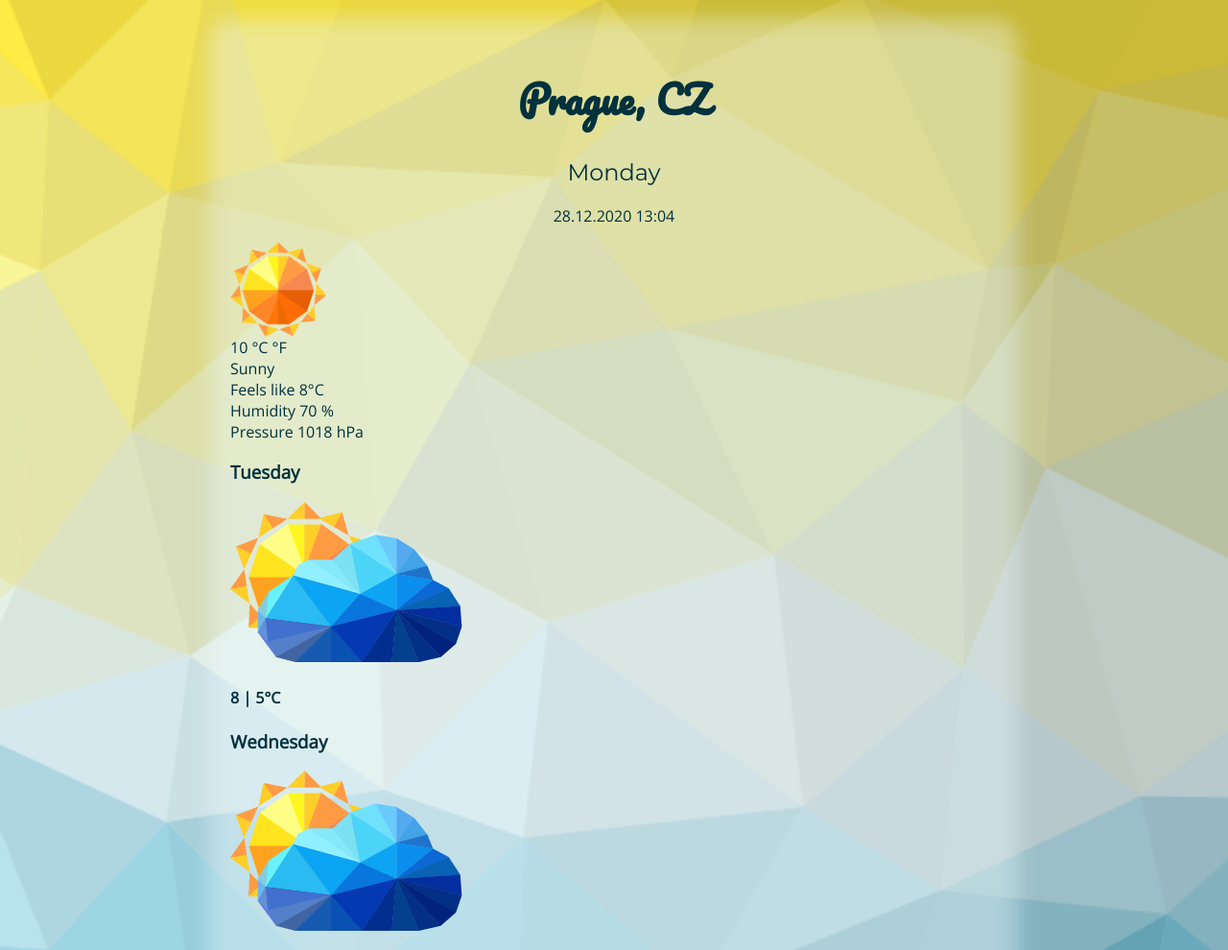
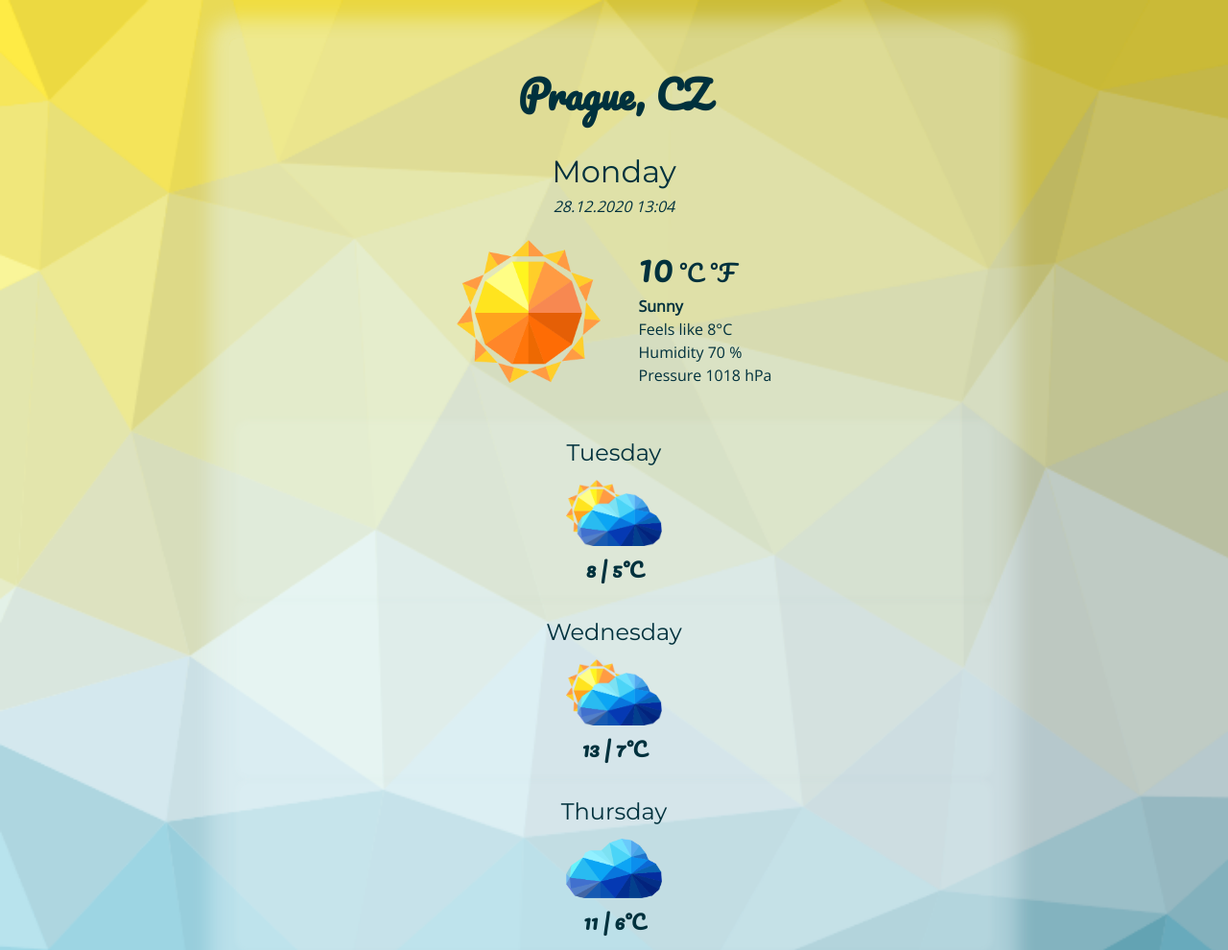
Before and after one commit to ver-onika/vanilla-weather-forecast, a plain HTML site: page index.html in a window 1280 px wide. Shown: the top 990 px of the page at 96% size. Drawn offline with nearby package versions, Linux system fonts and the light colour scheme.

Commit message:
Style current weather and forecast

```diff
--- a/src/style.css
+++ b/src/style.css
@@ -4,6 +4,7 @@ body {
   color: #00313d;
   font-size: 16px;
   font-family: "Open Sans", sans-serif;
+  line-height: 1.5;
 }
 .container {
   margin: 20px auto 0px;
@@ -20,9 +21,18 @@ body {
     border-color 0.15s ease-in-out, box-shadow 0.15s ease-in-out;
 }
 
-.weather-container:hover {
-  background-color: rgba(235, 251, 255, 0.7);
-  box-shadow: 0px 0px 25px 25px rgba(235, 251, 255, 0.7);
+.box {
+  display: flex;
+  align-items: center;
+  justify-content: center;
+}
+
+.big-icon {
+  padding-right: 0px;
+}
+
+.weather-info {
+  padding-left: 40px;
 }
 
 h1 {
@@ -30,14 +40,32 @@ h1 {
   font-size: 2.5rem;
   font-family: "Pacifico", cursive;
 }
-h2 {
+h2,
+h3 {
   text-align: center;
   font-family: "Montserrat", sans-serif;
   font-weight: 500;
+  margin: 0px;
+}
+
+h2 {
+  font-size: 2rem;
+}
+
+h3 {
+  font-size: 1.5rem;
+}
+
+h4 {
+  display: inline-block;
+  font-family: "Pacifico", cursive;
+  font-size: 1.25rem;
+  margin: 0;
 }
 
 p {
   text-align: center;
+  margin: 0px;
 }
 
 ul {
@@ -49,7 +77,69 @@ li {
   list-style: none;
 }
 
-img#current-weather-icon {
-  max-width: 100px;
+#current-date-time {
+  font-style: italic;
+  margin-bottom: 20px;
+}
+
+#current-temperature {
+  font-family: "Pacifico", cursive;
+  font-size: 2.5rem;
+}
+
+#temp-units {
+  font-family: "Pacifico", cursive;
+  font-size: 1.5rem;
+}
+
+#current-weather {
+  font-weight: bolder;
+  text-transform: capitalize;
+}
+
+.next-days {
+  margin: 40px 0px 0px;
+}
+
+.next-days div {
+  display: flex;
+  flex-direction: column;
+  justify-content: space-between;
+  align-items: center;
+  border: 1px solid transparent;
+  border-radius: 0.5rem;
+  background-color: rgba(235, 251, 255, 0.1);
+  box-shadow: 0px 0px 5px 5px rgba(235, 251, 255, 0.1);
+  padding: 10px;
+  margin: 10px;
+  transition: color 0.15s ease-in-out, background-color 0.15s ease-in-out,
+    border-color 0.15s ease-in-out, box-shadow 0.15s ease-in-out;
+}
+
+.next-days div:hover {
+  background-color: rgba(235, 251, 255, 0.4);
+  box-shadow: 0px 0px 5px 5px rgba(235, 251, 255, 0.4);
+}
+
+.big-icon {
+  max-width: 150px;
   display: block;
 }
+
+.small-icon {
+  width: 100px;
+  padding: 10px;
+}
+
+.footer {
+  opacity: 70%;
+}
+
+.footer a {
+  text-decoration: none;
+  color: #009fc7;
+}
+
+.footer a:hover {
+  color: #00313d;
+}
```
